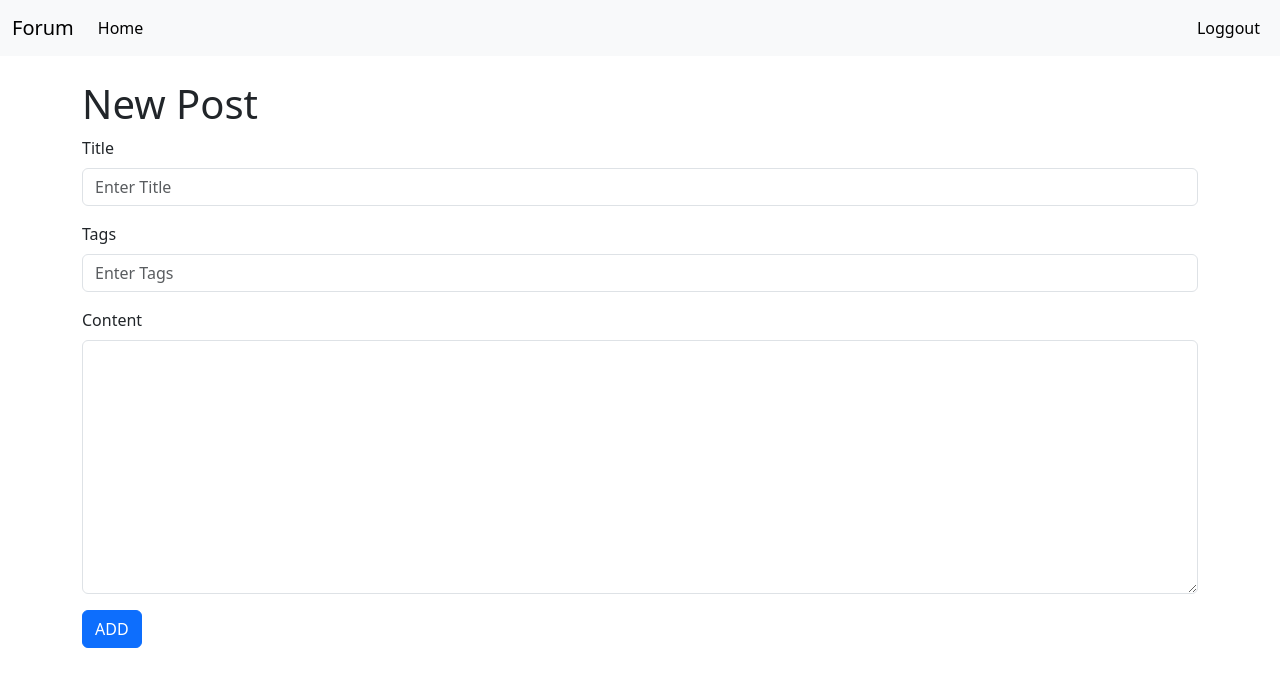
After one commit to whoami13579/forum, a Flask app: page /forum/1/new-post in a window 1280 px wide. The commit adds this page. Shown: the top 687 px of the page. Run offline with Flask 3, Linux system fonts and the light colour scheme; the visitor is signed in with stand-in values (Sample User, id 1).

Commit message:
add new post page

```diff
--- a/website/auth.py
+++ b/website/auth.py
@@ -15,7 +15,7 @@ def sign_up():
         school = request.form.get("school")
         birthday = request.form.get("birthday")
         date_format = "%Y-%m-%d"
-        birthday = datetime.strptime(birthday, date_format)
+        birthday = datetime.strptime(birthday, date_format).date()
         password1 = request.form.get("password1")
         password2 = request.form.get("password2")
 
--- a/website/models.py
+++ b/website/models.py
@@ -76,19 +76,18 @@ class Forum(db.Model):
 class Post(db.Model):
     __tablename__ = "posts"
 
-    def __init__(self, title, tag, content, date, user_id, forum_id):
+    def __init__(self, title, tag, content, user_id, forum_id):
         self.title = title
         self.tag = tag
         self.content = content
         self.likes = 0
-        self.date = date
         self.report = False
         self.user_id = user_id
         self.forum_id = forum_id
 
     post_id = db.Column(db.Integer, primary_key=True)
     title = db.Column(db.String(50))
-    tag = db.Column(db.String(20))
+    tags = db.Column(db.String(20))
     content = db.Column(db.String(300))
     likes = db.Column(db.Integer)
     date = db.Column(db.DateTime(timezone=True), default=func.now())
--- a/website/templates/base.html
+++ b/website/templates/base.html
@@ -64,6 +64,8 @@
 {% endif %}
 {% endwith %}
 
+<br>
+
 <div class="container">{% block content %}{% endblock %}</div>
 
 </body>
--- a/website/templates/home.html
+++ b/website/templates/home.html
@@ -13,7 +13,7 @@
             <div class="card-body">
             <h5 class="card-title">Description</h5>
             <p class="card-text">{{ forum.description }}</p>
-            <a href="#" class="btn btn-primary">See Forum</a>
+            <a href="/forum/{{ forum.forum_id }}" class="btn btn-primary">See Forum</a>
             </div>
         </div>
         <br>
--- /dev/null
+++ b/website/templates/new_post.html
@@ -0,0 +1,21 @@
+{% extends "base.html" %}
+{% block title %}New Post{% endblock %}
+{% block content %}
+<form method="POST">
+    <h1 align="left">New Post</h1>
+      <div class="mb-3">
+        <label for="title" class="form-label">Title</label>
+        <input type="text" id="title" name="title" class="form-control" placeholder="Enter Title" required>
+      </div>
+      <div class="mb-3">
+        <label for="tags" class="form-label">Tags</label>
+        <input type="text" id="tags" name="tags" class="form-control" placeholder="Enter Tags">
+      </div>
+      <div class="mb-3">
+        <label for="content" class="form-label">Content</label>
+        <textarea class="form-control" id="content" name="content" rows="10" required></textarea>
+      </div>
+      <button type="submit" class="btn btn-primary">ADD</button>
+  </form>
+  <br>
+{% endblock %}
--- a/website/views.py
+++ b/website/views.py
@@ -1,6 +1,6 @@
 from flask import Blueprint, render_template, request, flash, redirect, url_for
 from flask_login import current_user, login_required
-from .models import Role, User, Forum
+from .models import Role, User, Forum, Post
 from . import db
 from datetime import datetime
 
@@ -11,3 +11,30 @@ views = Blueprint("views", __name__)
 @views.route("/home")
 def home():
     return render_template("home.html", user=current_user, forums=Forum.query.filter_by().all())
+
+
+@views.route("/forum/<forum_id>")
+def forum(forum_id):
+    return render_template("forum.html", user=current_user, forum=Forum.query.filter_by(forum_id=forum_id).first())
+
+
+@views.route("/forum/<forum_id>/new-post", methods=["GET", "POST"])
+@login_required
+def new_post(forum_id):
+    if request.method == "POST":
+        title = request.form.get("title")
+        tags = request.form.get("tags")
+        content = request.form.get("content")
+
+        post = Post(title, tags, content, current_user.get_id(), forum_id)
+        post.user = current_user
+        post.forum = Forum.query.filter_by(forum_id=forum_id).first()
+
+        db.session.add(post)
+        db.session.commit()
+
+        flash("New Post Created", category="success")
+        return redirect(url_for("views.forum", forum_id=forum_id))
+
+
+    return render_template("new_post.html", user=current_user)
```
Also changed, not shown: website/templates/forum.html (added, +42 -0 lines).
